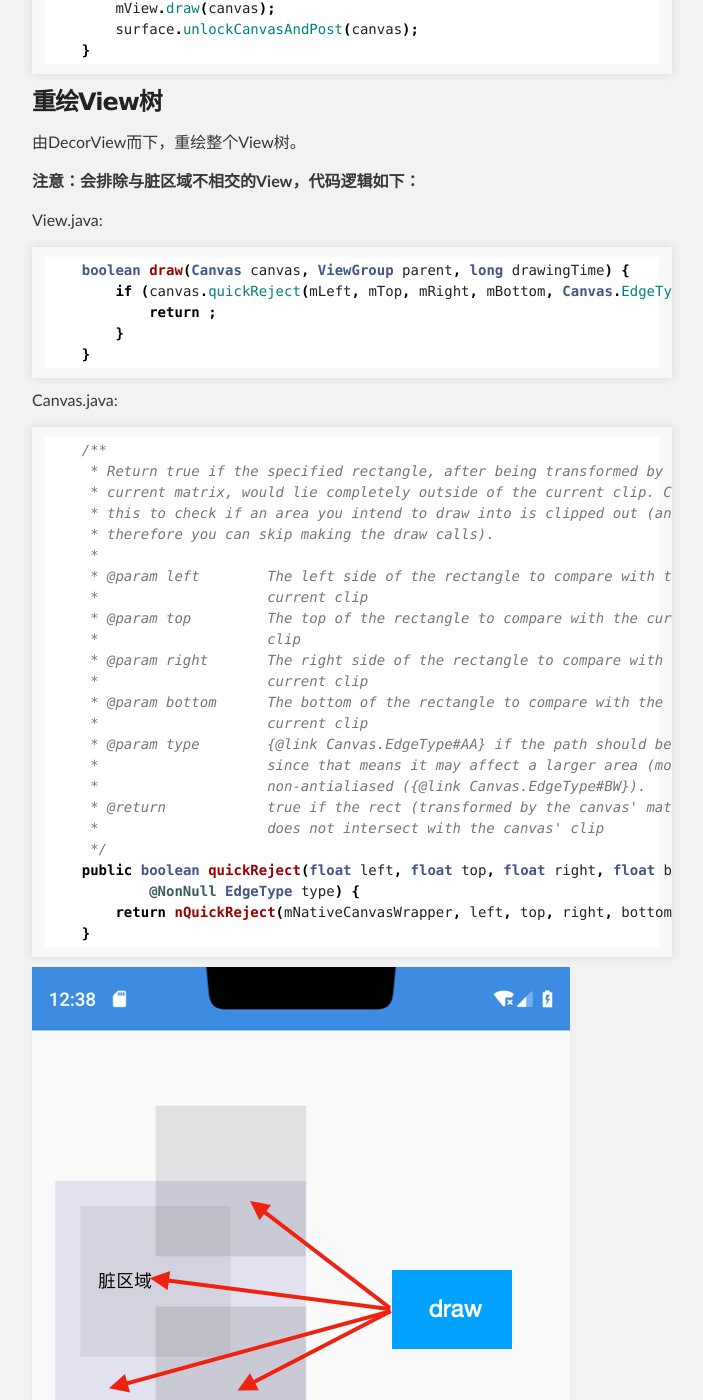
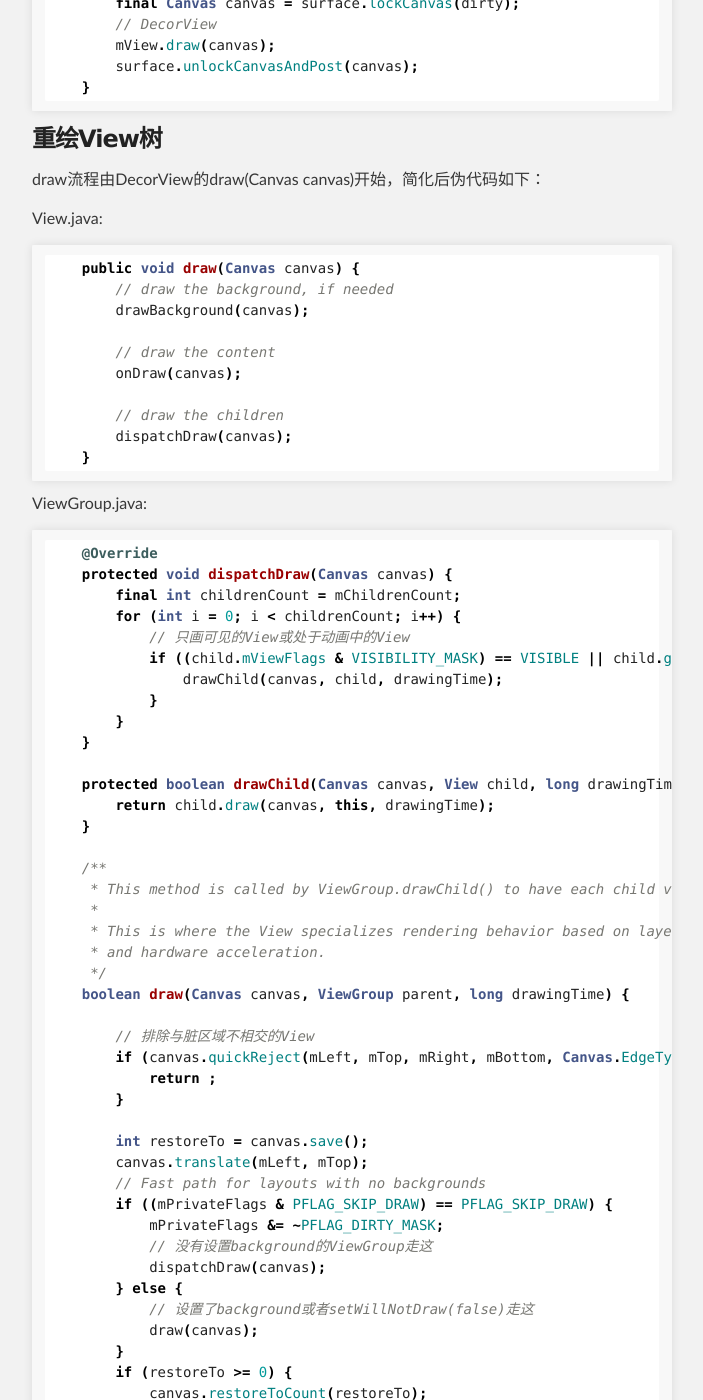
Before and after one commit to mwping/mwping.github.io, a Jekyll site: the page built from android/drawSoftware.md, in a window 1280 px wide and 1400 px high, scrolled down 3779 px. Shown: the whole window, without its empty margins (288-991 px from the left). Built offline with Jekyll 4.4.1, drawn with Linux system fonts in a browser that asks for light colours; our own code applies the rules of GitHub Pages for plain Markdown files; some of the changed text lies outside the part shown.

Commit message:
fix 绘制描述

````diff
--- a/android/drawSoftware.md
+++ b/android/drawSoftware.md
@@ -8,6 +8,8 @@
 * ##### [发起重绘](#2)
 
 * ##### [重绘View树](#3)
+
+* ##### [移动画布](#4)
 
 <h3 id="1">确认脏区域</h3>
 
@@ -76,45 +78,76 @@
 
 <h3 id="3">重绘View树</h3>
 
-由DecorView而下，重绘整个View树。
-
-**注意：会排除与脏区域不相交的View，代码逻辑如下：**
+draw流程由DecorView的draw(Canvas canvas)开始，简化后伪代码如下：
 
 View.java:
 ```java
+    public void draw(Canvas canvas) {
+        // draw the background, if needed
+        drawBackground(canvas);
+
+        // draw the content
+        onDraw(canvas);
+
+        // draw the children
+        dispatchDraw(canvas);
+    }
+```
+ViewGroup.java:
+```java
+    @Override
+    protected void dispatchDraw(Canvas canvas) {
+        final int childrenCount = mChildrenCount;
+        for (int i = 0; i < childrenCount; i++) {
+            // 只画可见的View或处于动画中的View
+            if ((child.mViewFlags & VISIBILITY_MASK) == VISIBLE || child.getAnimation() != null) {
+                drawChild(canvas, child, drawingTime);
+            }
+        }
+    }
+
+    protected boolean drawChild(Canvas canvas, View child, long drawingTime) {
+        return child.draw(canvas, this, drawingTime);
+    }
+
+    /**
+     * This method is called by ViewGroup.drawChild() to have each child view draw itself.
+     *
+     * This is where the View specializes rendering behavior based on layer type,
+     * and hardware acceleration.
+     */
     boolean draw(Canvas canvas, ViewGroup parent, long drawingTime) {
+
+        // 排除与脏区域不相交的View
         if (canvas.quickReject(mLeft, mTop, mRight, mBottom, Canvas.EdgeType.BW)) {
             return ;
+        }
+
+        int restoreTo = canvas.save();
+        canvas.translate(mLeft, mTop);
+        // Fast path for layouts with no backgrounds
+        if ((mPrivateFlags & PFLAG_SKIP_DRAW) == PFLAG_SKIP_DRAW) {
+            mPrivateFlags &= ~PFLAG_DIRTY_MASK;
+            // 没有设置background的ViewGroup走这
+            dispatchDraw(canvas);
+        } else {
+            // 设置了background或者setWillNotDraw(false)走这
+            draw(canvas);
+        }
+        if (restoreTo >= 0) {
+            canvas.restoreToCount(restoreTo);
         }
     }
 ```
 
-Canvas.java:
+![](../assets/images/draw_area.png)
+
+<h3 id="4">移动画布</h3>
+
+一次重绘过程，所有View都共用同一个Canvas，如果大家都在坐标(0, 0)画东西，岂不是都重合了？这个问题由以下代码来解决：
 ```java
-    /**
-     * Return true if the specified rectangle, after being transformed by the
-     * current matrix, would lie completely outside of the current clip. Call
-     * this to check if an area you intend to draw into is clipped out (and
-     * therefore you can skip making the draw calls).
-     *
-     * @param left        The left side of the rectangle to compare with the
-     *                    current clip
-     * @param top         The top of the rectangle to compare with the current
-     *                    clip
-     * @param right       The right side of the rectangle to compare with the
-     *                    current clip
-     * @param bottom      The bottom of the rectangle to compare with the
-     *                    current clip
-     * @param type        {@link Canvas.EdgeType#AA} if the path should be considered antialiased,
-     *                    since that means it may affect a larger area (more pixels) than
-     *                    non-antialiased ({@link Canvas.EdgeType#BW}).
-     * @return            true if the rect (transformed by the canvas' matrix)
-     *                    does not intersect with the canvas' clip
-     */
-    public boolean quickReject(float left, float top, float right, float bottom,
-            @NonNull EdgeType type) {
-        return nQuickReject(mNativeCanvasWrapper, left, top, right, bottom);
-    }
+    int restoreTo = canvas.save();
+    canvas.translate(mLeft, mTop);
+    draw(canvas);
+    canvas.restoreToCount(restoreTo);
 ```
-
-![](../assets/images/draw_area.png)
````
